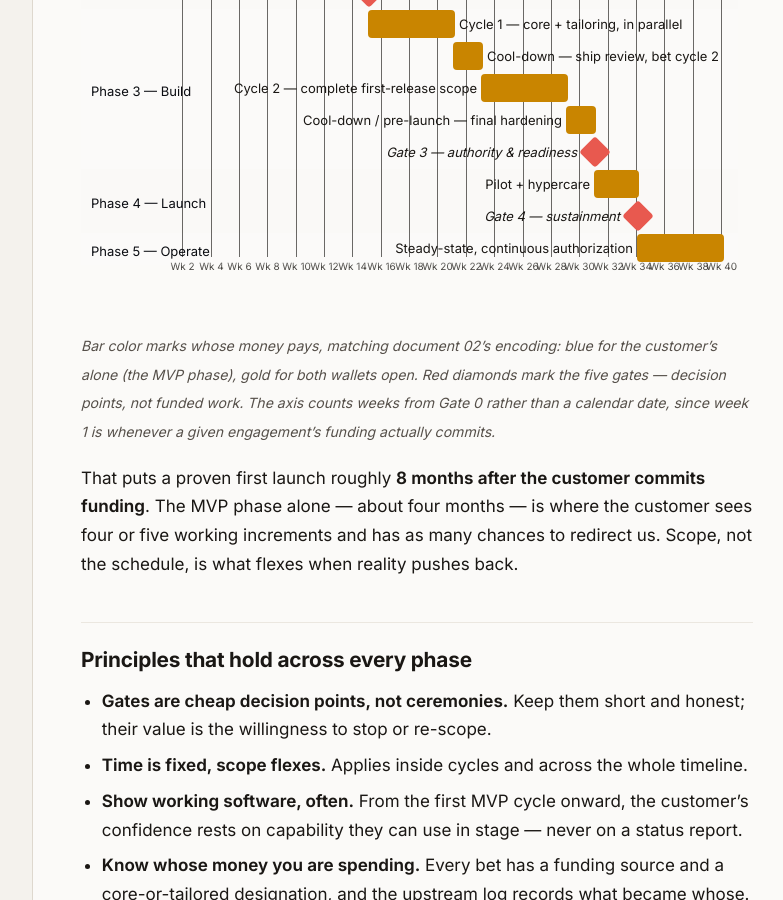
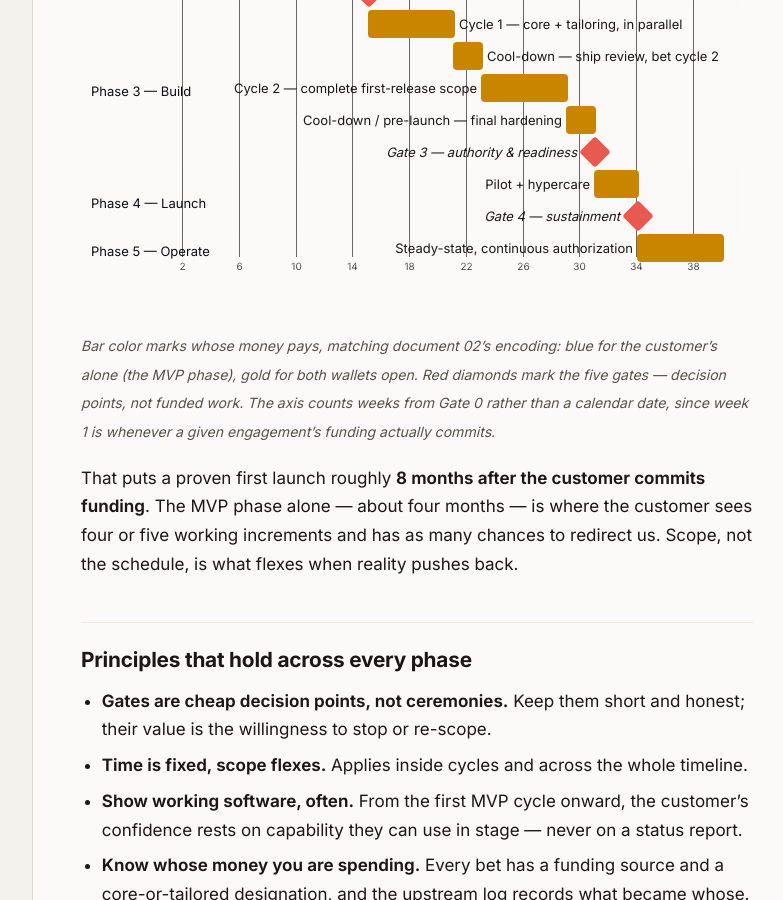
Before and after one commit to RA-Rob/IPT-Workflow, a Jekyll site: the page built from docs/04-process-timeline-and-phases.md, in a window 1280 px wide and 900 px high, scrolled down 10952 px. Shown: the whole window, without its empty margins (255-1038 px from the left). Built offline with Jekyll 4.4.1, drawn with Linux system fonts in a browser that asks for light colours; our own code applies the rules of GitHub Pages for plain Markdown files.

Commit message:
Fix gantt axis crowding and stop it collapsing on mobile
Two bugs the desktop screenshot and a mobile-viewport check each caught:

- Tick labels overlapped once week numbers went double-digit ("Wk 20",
  "Wk 22", ...) — 20 ticks at a 2-week interval had no room for that text.
  Dropped to bare week numbers and a 4-week interval; the caption already
  says the axis counts weeks, so the numbers don't need a "Wk " prefix.

- Mermaid's gantt renderer fits its own day-to-pixel scale to the container's
  *current* width regardless of useMaxWidth — fine at a 672px desktop column,
  but a 350px phone container got the identical chart squeezed to a third of
  the size at the same font-size: every bar, label, and axis tick piled on
  top of its neighbor. gantt.useWidth pins the render to 672px (this site's
  --measure in pixels) so it fits the desktop column exactly and genuinely
  overflows into .diagram's overflow-x on anything narrower, matching how a
  wide table already behaves here, instead of shrinking into illegibility.

Confirmed against the deployed page, not just a local harness: the earlier
590px-vs-672px mismatch during local testing turned out to be the harness
missing the site's own .diagram margin reset, not a real environment
difference — resolved by testing the live URL directly with Puppeteer at
both a 1200px and a 390px viewport.

Co-Authored-By: Claude Opus 5 (1M context) <noreply@anthropic.com>

```diff
--- a/assets/js/diagrams.js
+++ b/assets/js/diagrams.js
@@ -105,10 +105,17 @@ async function draw(nodes) {
     /* The gantt's dates are a fictional anchor (see docs/04): every task is
        written as "after <priorTaskId>", so only the diagram's first date is
        real, and axisFormat here shows a week count rather than a calendar
-       date. useMaxWidth is off on purpose — a wide timeline shrunk to fit
-       --measure would make its text illegible, so it keeps its natural size
-       and scrolls inside .diagram's overflow-x, the same as a wide table. */
+       date. Mermaid's gantt renderer fits its own day-to-pixel scale to the
+       CURRENT container width regardless of useMaxWidth — harmless at
+       --measure's 672px, but on a phone-width container it squeezes every
+       bar and label into a couple hundred pixels at the same font-size,
+       producing an unreadable pile-up rather than a scroll. useWidth pins
+       the render to --measure's own pixel width so it fits the reading
+       column exactly on desktop and genuinely overflows into .diagram's
+       overflow-x on anything narrower, instead of shrinking. If --measure
+       ever changes, this constant should move with it. */
     gantt: {
+      useWidth: 672,
       useMaxWidth: false,
       barHeight: 26,
       barGap: 6,
--- a/docs/04-process-timeline-and-phases.md
+++ b/docs/04-process-timeline-and-phases.md
@@ -163,8 +163,8 @@ gantt
     accTitle: A worked, illustrative timeline from Gate 0 to steady-state operation
     accDescr: Week 1 is Gate 0. Discovery runs weeks 2 to 4 into Gate 1. Four MVP cycles run weeks 5 to 16 into Gate 2, funded by the customer alone. Two build cycles with cool-downs run weeks 17 to 32 into Gate 3, funded by both wallets. Launch runs weeks 33 to 35 into Gate 4. Operate and Iterate begins week 36 and continues.
     dateFormat YYYY-MM-DD
-    axisFormat Wk %-W
-    tickInterval 2week
+    axisFormat %-W
+    tickInterval 4week
 
     section Entry
     Gate 0 — commit & charter :milestone, crit, g0, 2024-01-01, 0d
```
